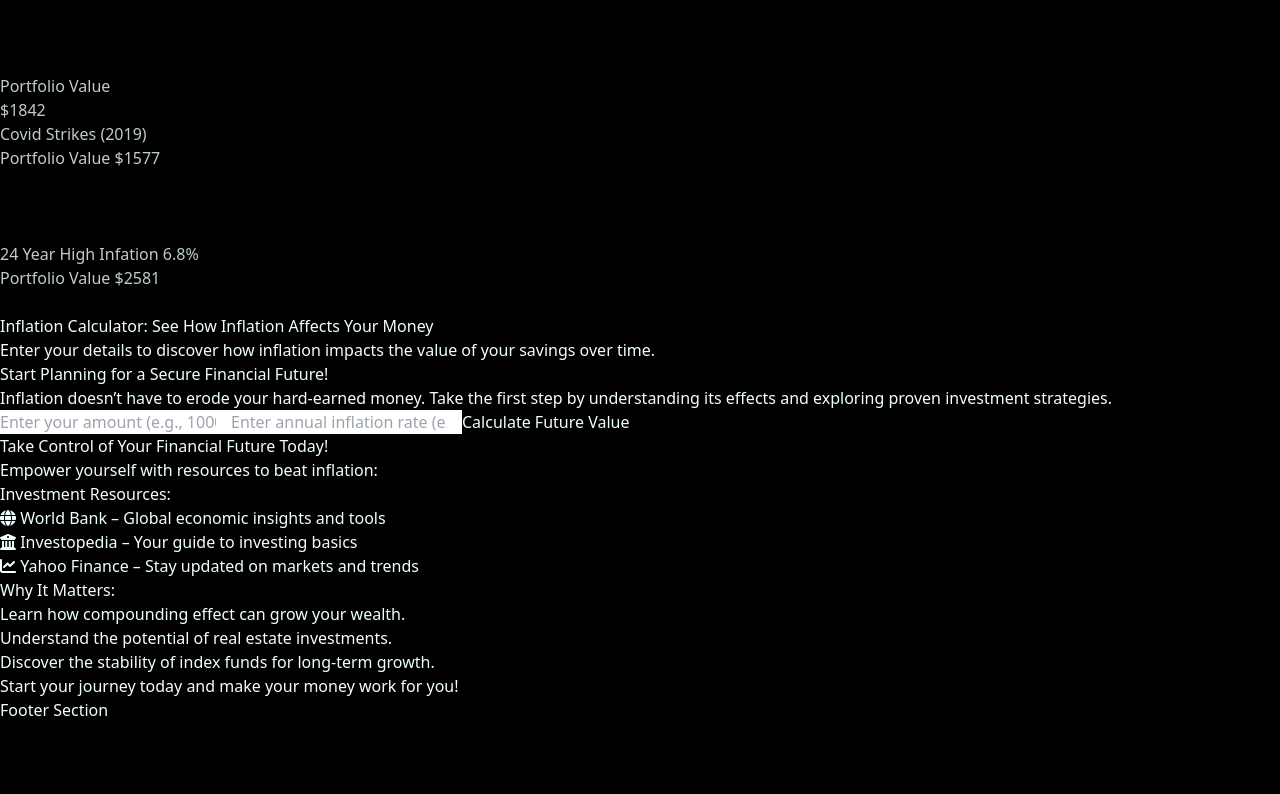
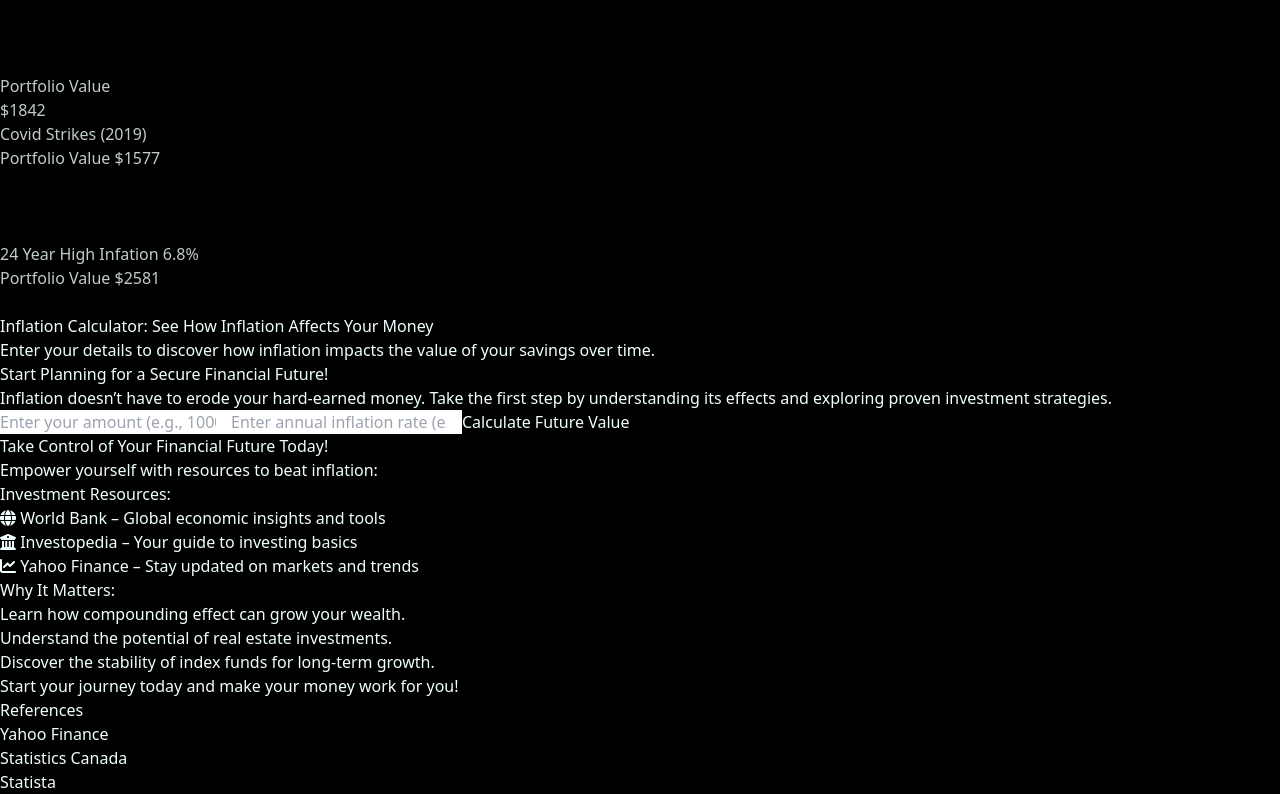
Before and after one commit to mehassanhmood/StoryBoard, a React (Vite) app: page / in a window 1280 px wide. Shown: the part 6524-7318 px from the top of the page. Before the commit the page ends 7246 px from the top, so only its background shows below. Built offline with nearby package versions, Linux system fonts and the light colour scheme.

Commit message:
Footer Done

```diff
--- a/src/components/Footer.jsx
+++ b/src/components/Footer.jsx
@@ -2,9 +2,14 @@ import React from 'react'
 
 const Footer = () => {
   return (
-    <div className='flex justify-center items-center bg-gradient-to-r from-cyan-500 to-purple-500  p-4'>
-      <p className='text-black font-bold'>
-        Footer Section
+    <div className='flex flex-col justify-center bg-gradient-to-r from-cyan-500 to-purple-500  p-4 h-[30vh]'>
+      <p className='text-white '>
+        <h1 className='font-bold text-2xl '>References</h1>
+        <ul className='list-disc ml-4'>
+          <li>Yahoo Finance</li>
+          <li>Statistics Canada</li>
+          <li>Statista</li>
+        </ul>
       </p>
     </div>
   )
```
